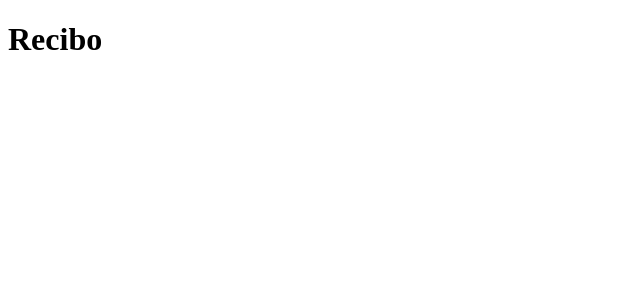
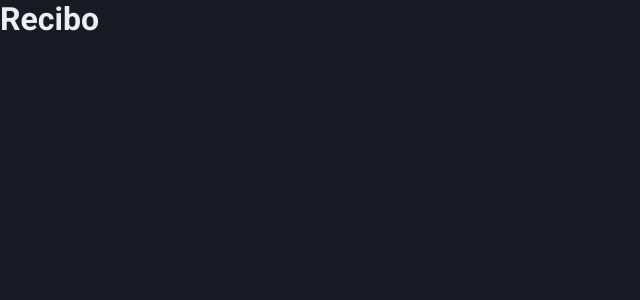
Before and after one commit to SamuelFR7/recibo, a Next.js app: page / in a window 1280 px wide. Shown: the top 300 px of the page, without its empty margins (0-640 px from the left). Built offline with nearby package versions, Linux system fonts and the light colour scheme.

Commit message:
feat: inital template

```diff
--- /dev/null
+++ b/prettier.config.js
@@ -0,0 +1,4 @@
+module.exports = {
+    singleQuote: true,
+    semi: false
+}
--- /dev/null
+++ b/src/pages/_app.tsx
@@ -0,0 +1,15 @@
+import React from 'react'
+import type { AppProps } from 'next/app'
+
+import { GlobalStyle } from '../styles/Global'
+
+const MyApp: React.FC<AppProps> = ({ Component, pageProps }) => {
+  return (
+    <>
+      <Component {...pageProps} />
+      <GlobalStyle />
+    </>
+  )
+}
+
+export default MyApp
--- /dev/null
+++ b/src/pages/_document.tsx
@@ -0,0 +1,60 @@
+import React from 'react'
+import Document, {
+  DocumentContext,
+  DocumentInitialProps,
+  NextScript,
+  Html,
+  Head,
+  Main,
+} from 'next/document'
+import { ServerStyleSheet } from 'styled-components'
+
+export default class MyDocument extends Document {
+  static async getInitialProps(
+    ctx: DocumentContext
+  ): Promise<DocumentInitialProps> {
+    const sheet = new ServerStyleSheet()
+    const originalRenderPage = ctx.renderPage
+
+    try {
+      ctx.renderPage = () =>
+        originalRenderPage({
+          enhanceApp: (App) => (props) =>
+            sheet.collectStyles(<App {...props} />),
+        })
+
+      const initialProps = await Document.getInitialProps(ctx)
+      return {
+        ...initialProps,
+        styles: (
+          <>
+            {initialProps.styles}
+            {sheet.getStyleElement()}
+          </>
+        ),
+      }
+    } finally {
+      sheet.seal()
+    }
+  }
+
+  render(): JSX.Element {
+    return (
+      <Html>
+        <Head>
+          <meta charSet="utf-8" />
+          <link rel="preconnect" href="https://fonts.googleapis.com" />
+          <link rel="preconnect" href="https://fonts.gstatic.com" />
+          <link
+            href="https://fonts.googleapis.com/css2?family=Roboto:wght@400;500;700;900&display=swap"
+            rel="stylesheet"
+          />
+        </Head>
+        <body>
+          <Main />
+          <NextScript />
+        </body>
+      </Html>
+    )
+  }
+}
--- a/src/pages/index.tsx
+++ b/src/pages/index.tsx
@@ -1,9 +1,7 @@
 import React from 'react'
 
-function Home () {
-    return (
-        <h1>Recibo</h1>
-    )
+function Home() {
+  return <h1>Recibo</h1>
 }
 
 export default Home
--- /dev/null
+++ b/src/styles/Global.ts
@@ -0,0 +1,50 @@
+import { createGlobalStyle } from 'styled-components'
+import { theme } from './Theme'
+
+const GlobalStyle = createGlobalStyle`
+    *, #__next {
+        margin: 0;
+        padding: 0;
+        box-sizing: border-box;
+    }
+
+    html {
+        @media (max-width: 1080px) {
+            font-size: 93.75%
+        }
+        @media (max-width: 720px) {
+            font-size: 87.5%
+        }
+    }
+
+    body {
+        background-color: ${theme.colors.bg};
+        color: ${theme.colors.text}
+    }
+
+    body, input, textarea, button, select {
+        font-family: 'Roboto', sans-serif;
+        font-weight: 400;
+    }
+
+    h1, h2, h3, h4, h5, h6, strong {
+        font-weight: 600;
+    }
+
+    button {
+        cursor: pointer;
+    }
+
+    a {
+        color: inherit;
+        text-decoration: none;
+    }
+
+    [disabled] {
+        opacity: 0.6;
+        cursor: not-allowed;
+        color: black;
+    }
+`
+
+export { GlobalStyle }
--- /dev/null
+++ b/src/styles/Theme.ts
@@ -0,0 +1,6 @@
+export const theme = {
+  colors: {
+    bg: '#181B23',
+    text: '#EEEEF2',
+  },
+}
```
Also changed, not shown: package.json (+19 -1 lines), .eslintrc.json (added), 2 other files (tests, documents, lock files or other folders).
